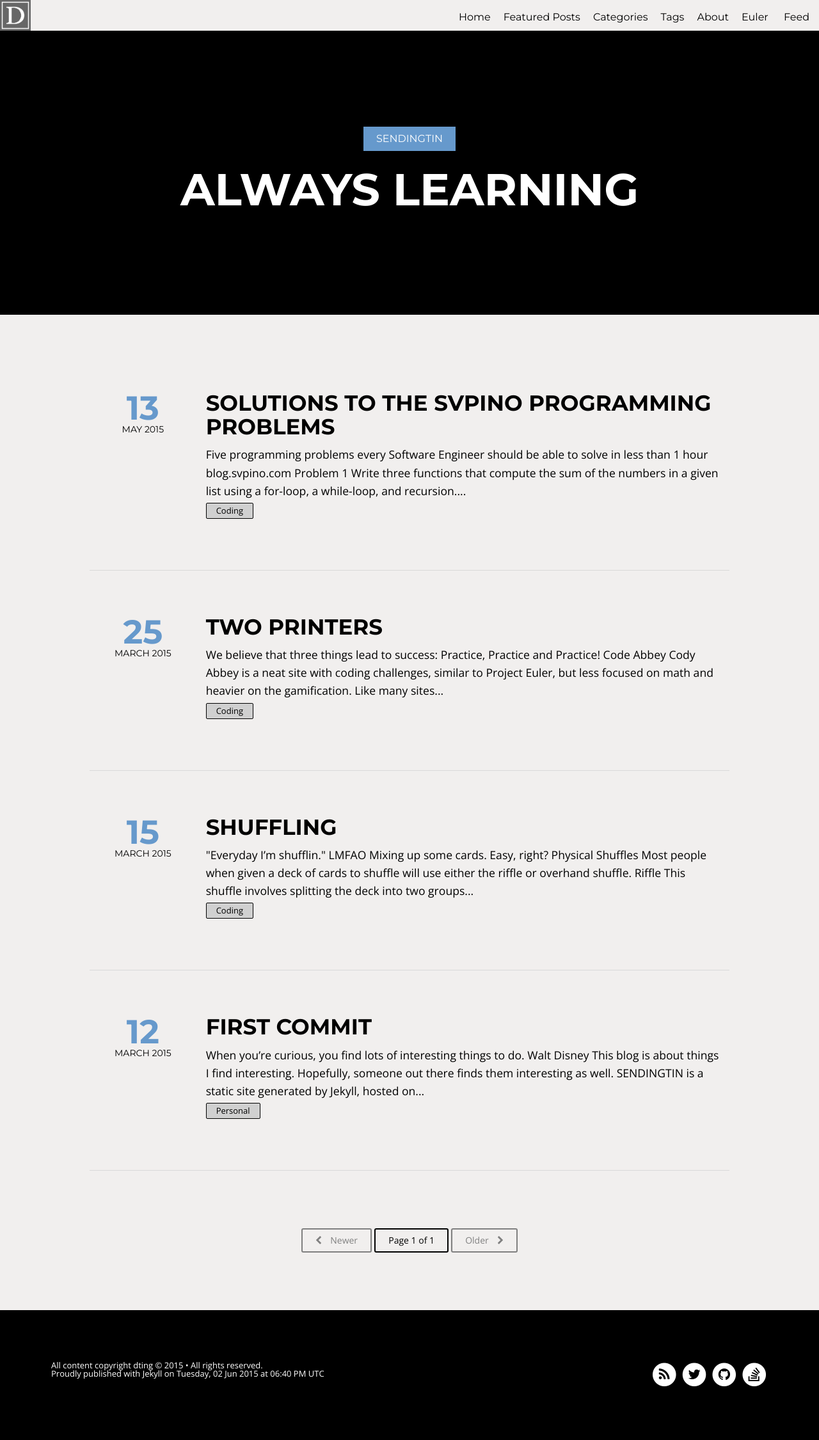
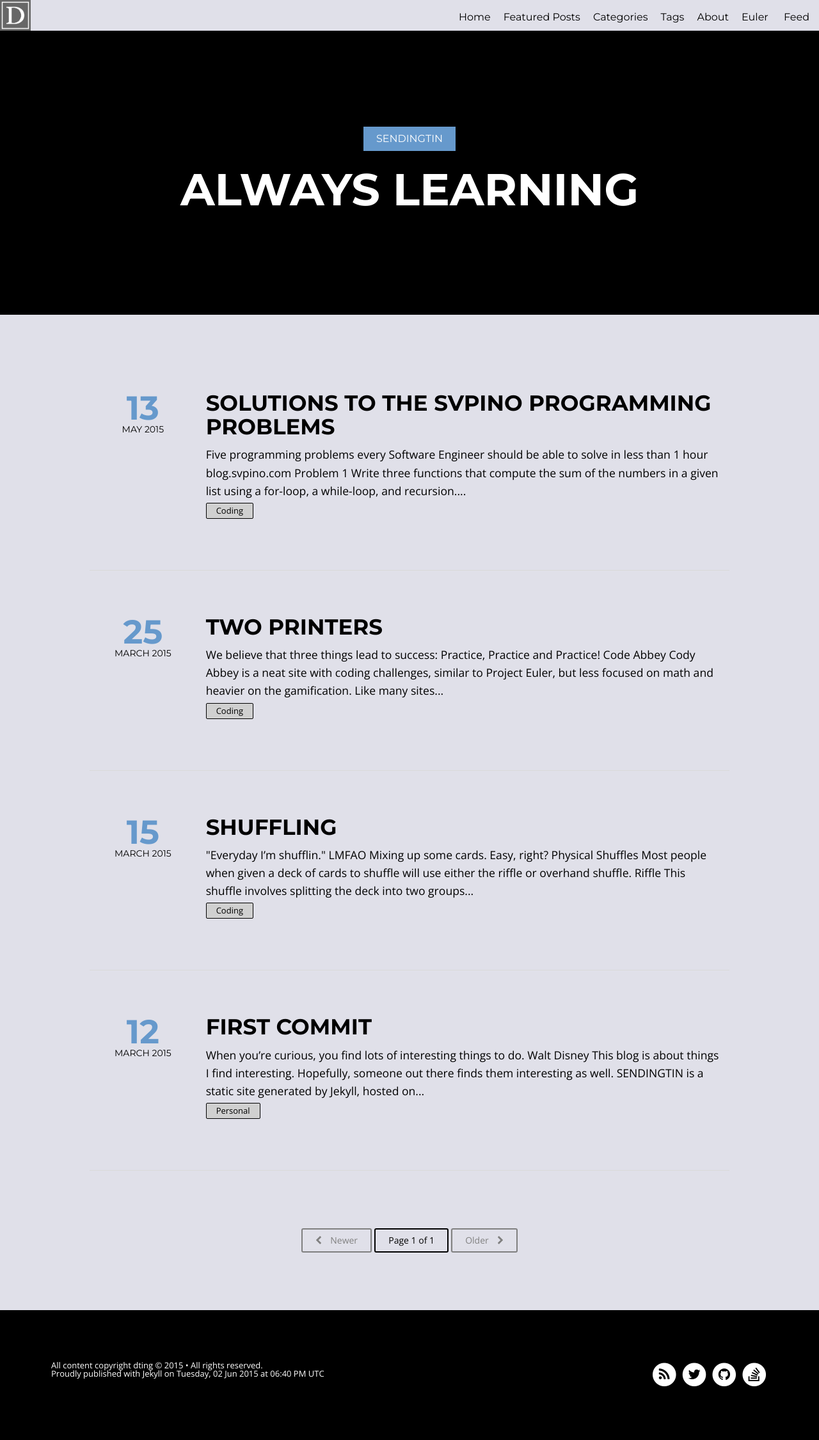
Before and after one commit to dting/dting.github.io, a Jekyll site: the page built from index.html, in a window 1280 px wide. Shown: the whole page at 64% size. Built offline with Jekyll 4.4.1, drawn with Linux system fonts in a browser that asks for light colours; nearby versions of some CDN libraries; the list of posts is cut into pages by our own code.

Commit message:
Update background and cover heading styles.

```diff
--- a/assets/css/post.css
+++ b/assets/css/post.css
@@ -111,9 +111,22 @@
         .post-template .notepad-post-title h1 {
           font-size: 5.3125rem; } }
     .post-template .notepad-post-title.background--light h1 {
-      color: #000; }
+      color: #000;
+      text-shadow:1px 1px 15px #fff;}
     .post-template .notepad-post-title.background--dark h1 {
-      color: #ffffff; }
+      color: #fff;
+      text-shadow: 0 1px 0 #ccc,
+      0 2px 0 #c9c9c9,
+      0 3px 0 #bbb,
+      0 4px 0 #b9b9b9,
+      0 5px 0 #aaa,
+      0 6px 1px rgba(0,0,0,.1),
+      0 0 5px rgba(0,0,0,.1),
+      0 1px 3px rgba(0,0,0,.3),
+      0 3px 5px rgba(0,0,0,.2),
+      0 5px 10px rgba(0,0,0,.25),
+      0 10px 10px rgba(0,0,0,.2),
+      0 20px 20px rgba(0,0,0,.15);}
   .post-template button.trigger {
     position: fixed;
     bottom: 2.5rem;
--- a/assets/css/style.css
+++ b/assets/css/style.css
@@ -12,7 +12,7 @@
   height: auto;
   min-height: 100%;
   line-height: 1;
-  background: #f1efee; }
+  background: #e0e0e9; }
 
 h1, h2, h3, h4, h5, h6 {
   font-family: "Montserrat", sans-serif; }
@@ -137,7 +137,7 @@
               border-bottom: 0.1875rem solid #6699cc; } }
 
 .notepad-site-head .notepad-site-head-menu {
-  background: #f1efee; }
+  background: #e0e0e9; }
   .notepad-site-head .notepad-site-head-menu .notepad-blog-logo {
     display: inline-block;
     max-height: 3rem; }
@@ -219,7 +219,7 @@
   visibility: hidden; }
 
 .notepad-content {
-  background: #f1efee; }
+  background: #e0e0e9; }
   .notepad-content .notepad-index-post {
     padding-top: 2.5rem;
     padding-bottom: 2.5rem;
```
